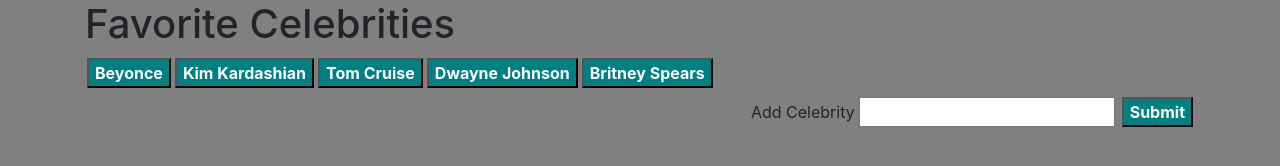
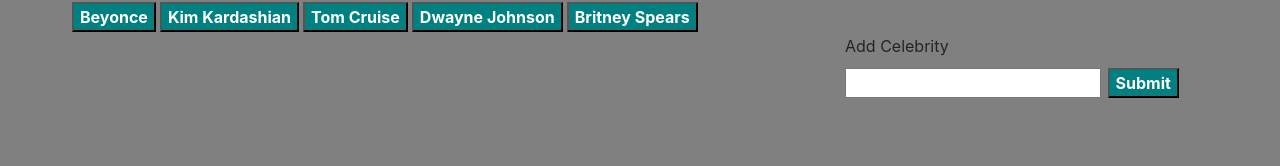
Before and after one commit to K8F/giphy-api, a plain HTML site: page index.html in a window 1280 px wide. Drawn offline with nearby package versions, Linux system fonts and the light colour scheme.

Commit message:
added bootstrap columns

```diff
--- a/assets/css/style.css
+++ b/assets/css/style.css
@@ -7,7 +7,7 @@
     font-weight: bold;
     margin: 2px;
 }
-.nav-bar{
+#nav-bar{
     margin-bottom: 5px;
 }
 #new-button-input{
--- a/assets/javascript/app.js
+++ b/assets/javascript/app.js
@@ -2,18 +2,18 @@
 $(document).ready(function () {
 
     //initial array of celebrities
-    var celebrities = ["Beyonce", "Kim Kardashian", "Tom Cruise", "Dwayne Johnson", "Britney Spears"];
+    var topics = ["Beyonce", "Kim Kardashian", "Tom Cruise", "Dwayne Johnson", "Britney Spears"];
 
     //write function for HTML to display current content
     function renderButtons() {
         $("#celeb-buttons").empty();
-        for (var i = 0; i < celebrities.length; i++) {
-            var btn = `<button class="celeb" info=${i}>${celebrities[i]}</button>`
+        for (var i = 0; i < topics.length; i++) {
+            var btn = `<button class="celeb" info=${i}>${topics[i]}</button>`
             $("#celeb-buttons").append(btn)
         }
         $('.celeb').on('click', function () {
             var index = $(this).attr("info");
-            search(celebrities[index])
+            search(topics[index])
 
         })
 
@@ -54,7 +54,7 @@
         var input = $('#add-celeb').val();
         console.log(input)
         search(input);
-        celebrities.push(input);
+        topics.push(input);
         renderButtons();
     })
 
--- a/index.html
+++ b/index.html
@@ -16,16 +16,17 @@
 
 <body>
     <div class="container">
-        <section class="nav-bar">
-        <h1 id="celebrity-favorites">Favorite Celebrities</h1>
-
         <!--buttons added here-->
-        <div id="celeb-buttons">
+        <div class="row" id="celeb-buttons">
 
         </div>
-    </section>
 
-        <div id="new-button-input">
+        <div class="row">
+            <div class="col-8"id="gif-output">
+
+            </div>
+
+            <div class="col-4" id="new-button-input">
                 <form id="new-button">
                     <label for="user-input">Add Celebrity</label>
 
@@ -34,8 +35,6 @@
                 </form>
             </div>
             <!--gifs show here-->
-        <div id="gif-output">
-
         </div>
 
 
```
Lines whose indentation alone changed are shown as unchanged.
